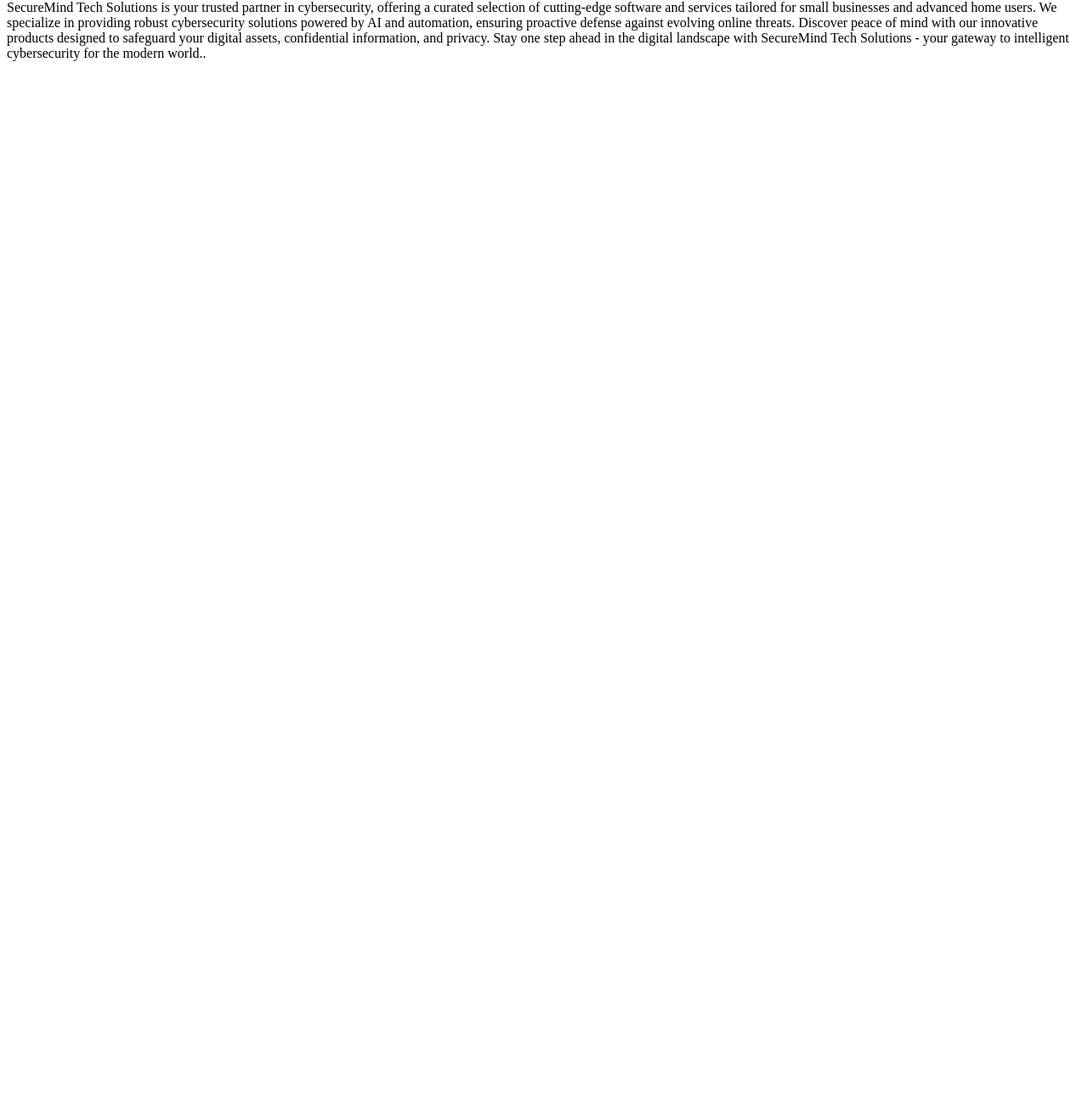
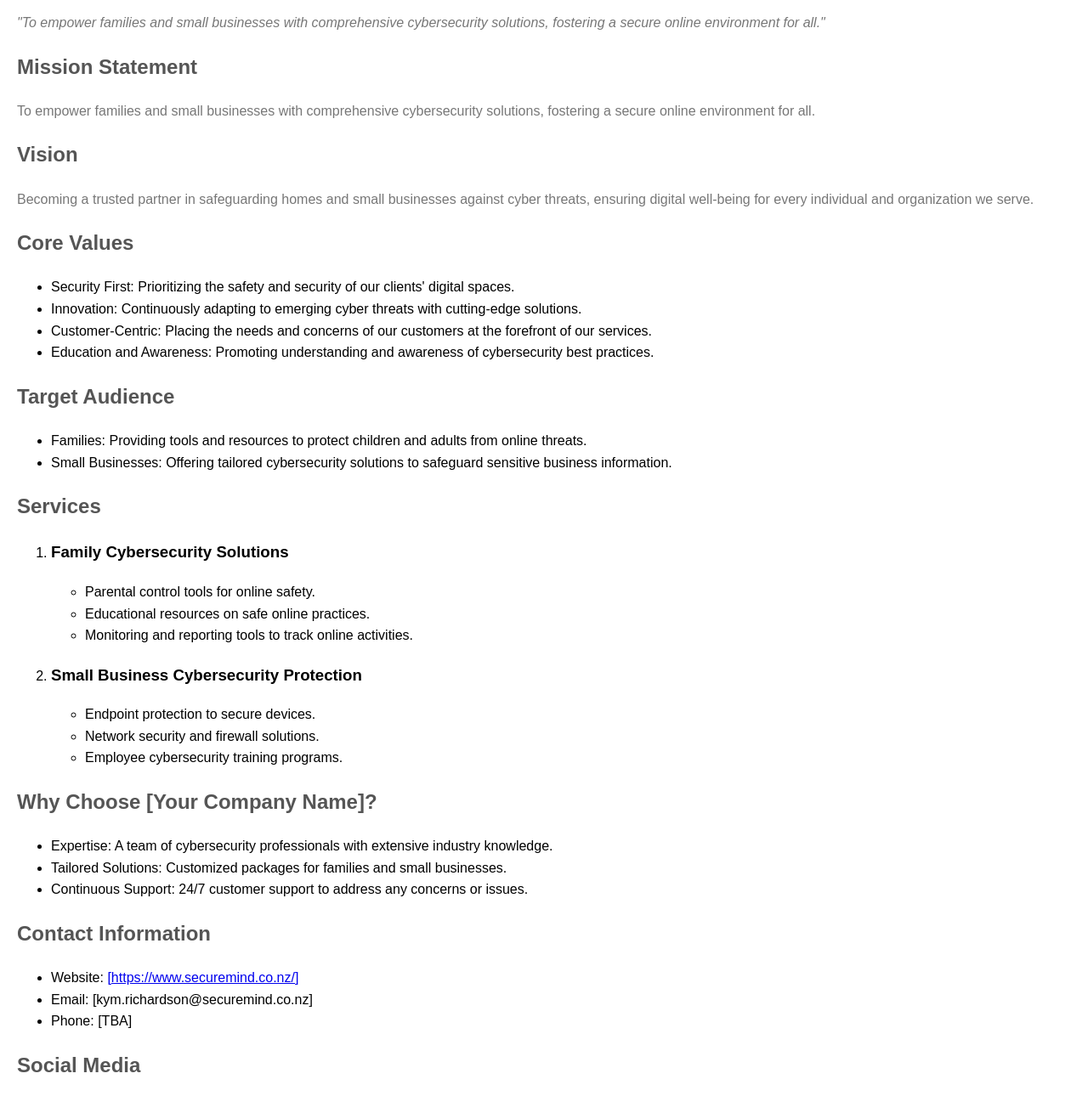
Before and after one commit to SecureMindkym/securemind.github.io, a plain HTML site: page docs/index.html in a window 1280 px wide. Shown: the part 80-1370 px from the top of the page at 85% size. Before the commit the page ends 800 px from the top, so only its background shows below. Drawn offline with Linux system fonts and the light colour scheme.

Commit message:
Update index.html

```diff
--- a/docs/index.html
+++ b/docs/index.html
@@ -3,10 +3,119 @@
 <head>
     <meta charset="UTF-8">
     <meta name="viewport" content="width=device-width, initial-scale=1.0">
-    <title>SecureMind Tech Solutions</title>
+    <title>[Your Company Name] - SecureMind Tech Solutions</title>
+    <style>
+        body {
+            font-family: Arial, sans-serif;
+            line-height: 1.6;
+            margin: 20px;
+        }
+
+        h1 {
+            color: #333;
+        }
+
+        h2 {
+            color: #555;
+        }
+
+        p {
+            color: #777;
+        }
+    </style>
 </head>
 <body>
-    <h1>Welcome to SecureMind Tech Solutions</h1>
-    <p>SecureMind Tech Solutions is your trusted partner in cybersecurity, offering a curated selection of cutting-edge software and services tailored for small businesses and advanced home users. We specialize in providing robust cybersecurity solutions powered by AI and automation, ensuring proactive defense against evolving online threats. Discover peace of mind with our innovative products designed to safeguard your digital assets, confidential information, and privacy. Stay one step ahead in the digital landscape with SecureMind Tech Solutions - your gateway to intelligent cybersecurity for the modern world..</p>
+    <header>
+        <h1>[Your Company Name]</h1>
+        <p><em>"To empower families and small businesses with comprehensive cybersecurity solutions, fostering a secure online environment for all."</em></p>
+    </header>
+
+    <section>
+        <h2>Mission Statement</h2>
+        <p>To empower families and small businesses with comprehensive cybersecurity solutions, fostering a secure online environment for all.</p>
+    </section>
+
+    <section>
+        <h2>Vision</h2>
+        <p>Becoming a trusted partner in safeguarding homes and small businesses against cyber threats, ensuring digital well-being for every individual and organization we serve.</p>
+    </section>
+
+    <section>
+        <h2>Core Values</h2>
+        <ul>
+            <li>Security First: Prioritizing the safety and security of our clients' digital spaces.</li>
+            <li>Innovation: Continuously adapting to emerging cyber threats with cutting-edge solutions.</li>
+            <li>Customer-Centric: Placing the needs and concerns of our customers at the forefront of our services.</li>
+            <li>Education and Awareness: Promoting understanding and awareness of cybersecurity best practices.</li>
+        </ul>
+    </section>
+
+    <section>
+        <h2>Target Audience</h2>
+        <ul>
+            <li>Families: Providing tools and resources to protect children and adults from online threats.</li>
+            <li>Small Businesses: Offering tailored cybersecurity solutions to safeguard sensitive business information.</li>
+        </ul>
+    </section>
+
+    <section>
+        <h2>Services</h2>
+        <ol>
+            <li>
+                <h3>Family Cybersecurity Solutions</h3>
+                <ul>
+                    <li>Parental control tools for online safety.</li>
+                    <li>Educational resources on safe online practices.</li>
+                    <li>Monitoring and reporting tools to track online activities.</li>
+                </ul>
+            </li>
+            <li>
+                <h3>Small Business Cybersecurity Protection</h3>
+                <ul>
+                    <li>Endpoint protection to secure devices.</li>
+                    <li>Network security and firewall solutions.</li>
+                    <li>Employee cybersecurity training programs.</li>
+                </ul>
+            </li>
+        </ol>
+    </section>
+
+    <section>
+        <h2>Why Choose [Your Company Name]?</h2>
+        <ul>
+            <li>Expertise: A team of cybersecurity professionals with extensive industry knowledge.</li>
+            <li>Tailored Solutions: Customized packages for families and small businesses.</li>
+            <li>Continuous Support: 24/7 customer support to address any concerns or issues.</li>
+        </ul>
+    </section>
+
+    <section>
+        <h2>Contact Information</h2>
+        <ul>
+            <li>Website: <a href="[Your Website URL]">[https://www.securemind.co.nz/]</a></li>
+            <li>Email: [kym.richardson@securemind.co.nz]</li>
+            <li>Phone: [TBA]</li>
+        </ul>
+    </section>
+
+    <section>
+        <h2>Social Media</h2>
+        <ul>
+            <li>Twitter: [Twitter Handle]</li>
+            <li>LinkedIn: [LinkedIn Handle]</li>
+            <li>Facebook: [Facebook Handle]</li>
+            <li>Instagram: [Instagram Handle]</li>
+        </ul>
+    </section>
+
+    <section>
+        <h2>Testimonials</h2>
+        <p>[Share positive feedback from satisfied customers or early adopters.]</p>
+    </section>
+
+    <section>
+        <h1>Welcome to SecureMind Tech Solutions</h1>
+        <p>SecureMind Tech Solutions is your trusted partner in cybersecurity, offering a curated selection of cutting-edge software and services tailored for small businesses and advanced home users. We specialize in providing robust cybersecurity solutions powered by AI and automation, ensuring proactive defense against evolving online threats. Discover peace of mind with our innovative products designed to safeguard your digital assets, confidential information, and privacy. Stay one step ahead in the digital landscape with SecureMind Tech Solutions - your gateway to intelligent cybersecurity for the modern world.</p>
+    </section>
 </body>
 </html>
```
